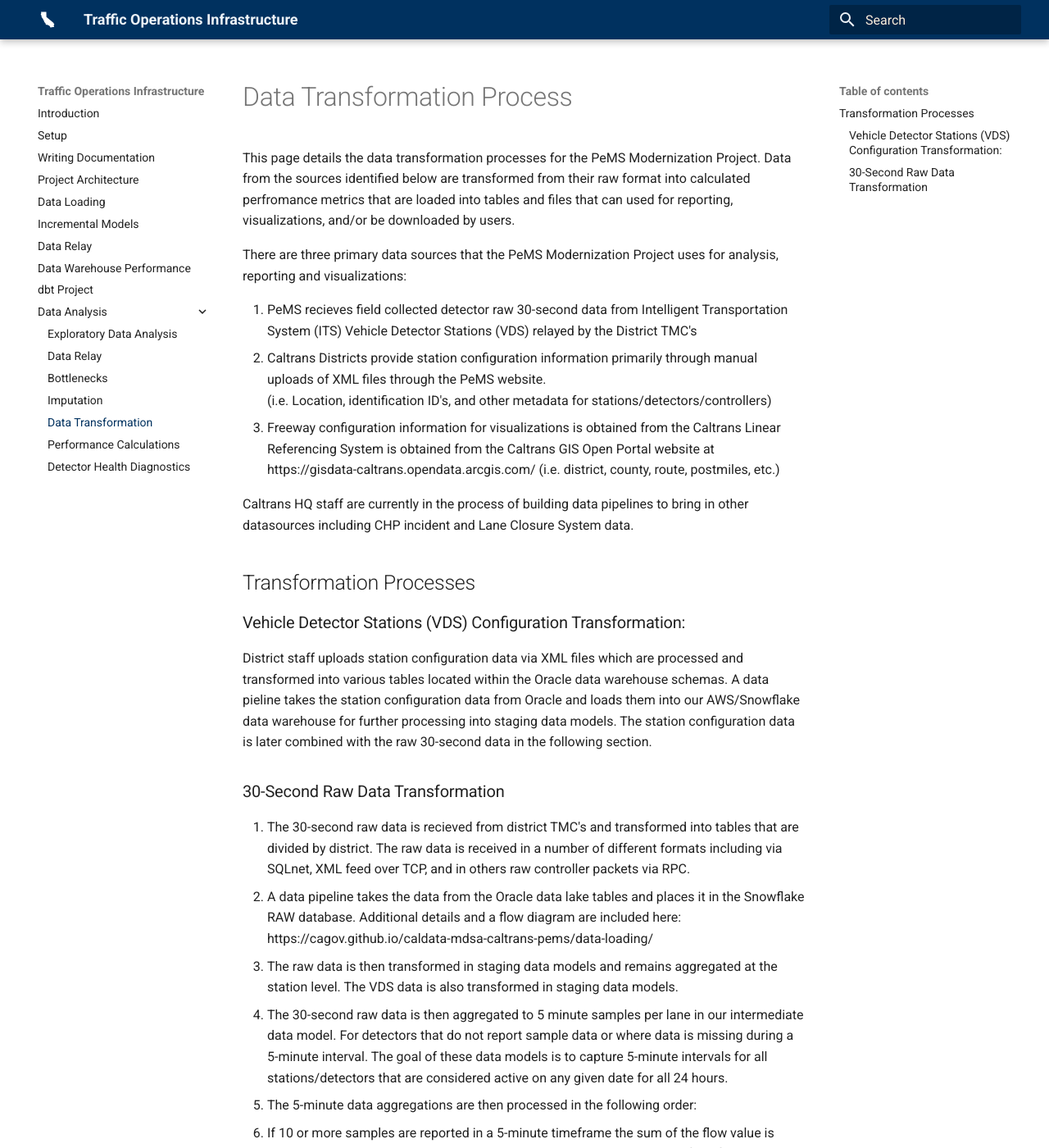
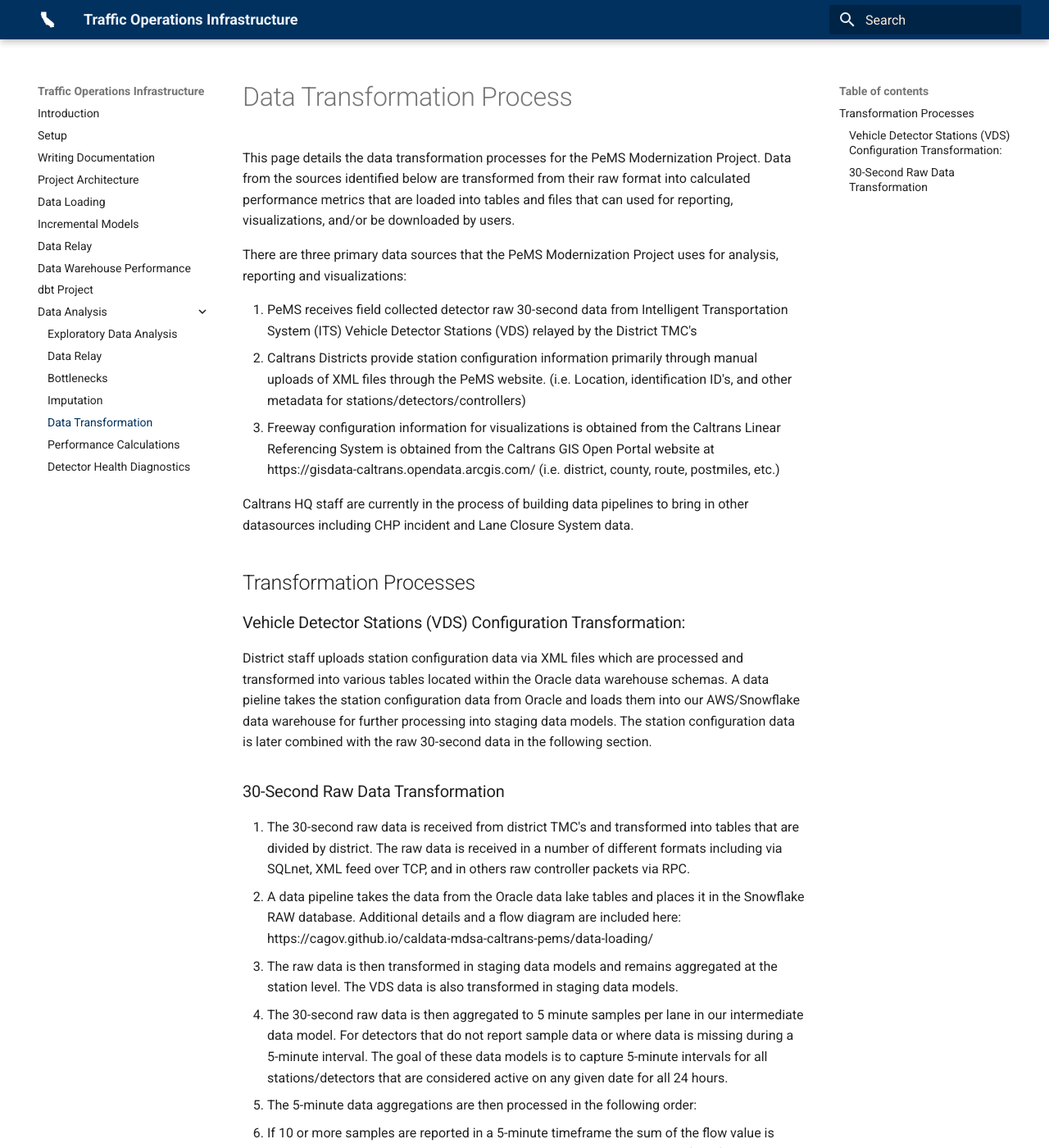
Before and after one commit to cagov/caldata-mdsa-caltrans-pems, an MkDocs documentation site: the page built from docs/data/data-transform.md, in a window 1280 px wide and 1400 px high. Shown: the whole window at 82% size. Built offline with MkDocs 1.6.1 and Material for MkDocs 9.7.7, drawn with Linux system fonts in a browser that asks for light colours; some of the changed text lies outside the part shown.

```diff
--- a/docs/data/data-transform.md
+++ b/docs/data/data-transform.md
@@ -2,13 +2,13 @@
 
 This page details the data transformation processes for the PeMS Modernization
 Project. Data from the sources identified below are transformed from their raw
-format into calculated perfromance metrics that are loaded into tables and files
+format into calculated performance metrics that are loaded into tables and files
 that can used for reporting, visualizations, and/or be downloaded by users.
 
 There are three primary data sources that the PeMS Modernization Project
 uses for analysis, reporting and visualizations:
 
-1. PeMS recieves field collected detector raw 30-second data from Intelligent
+1. PeMS receives field collected detector raw 30-second data from Intelligent
    Transportation System (ITS) Vehicle Detector Stations (VDS) relayed by the District TMC's
 2. Caltrans Districts provide station configuration information primarily through manual
    uploads of XML files through the PeMS website.
@@ -32,7 +32,7 @@ The station configuration data is later combined with the raw 30-second data in
 
 ### 30-Second Raw Data Transformation
 
-1. The 30-second raw data is recieved from district TMC's and transformed into tables that are divided by district. The raw
+1. The 30-second raw data is received from district TMC's and transformed into tables that are divided by district. The raw
    data is received in a number of different formats including via SQLnet, XML feed over TCP, and in others raw controller
    packets via RPC.
 2. A data pipeline takes the data from the Oracle data lake tables and places it in the Snowflake RAW database. Additional
@@ -48,7 +48,7 @@ The station configuration data is later combined with the raw 30-second data in
      and the 5-minute max capacity value. If the flow value meet this condition it is used. The average occupancy values are checked
      to ensure they are between 0 and 1. If the occupancy value meets this condition it is used. If a speed value is reported by the
      device the flow weighted speed value is calculated and used.
-   - If between 1-9 samples are reported in a 5-minute timeframe the flow data is normalized as if 10 samples were recieved using the
+   - If between 1-9 samples are reported in a 5-minute timeframe the flow data is normalized as if 10 samples were received using the
      following formula: (reported flow ) \* (10 / number of samples reported). The resulting value for the normalized flow is used. The
      average of the reported occupancy values is used, no normalization is done for occupancy or speed. The flow weighted speed value is
      used based on the raw data provided, no normalization is done with speed data.
@@ -62,7 +62,7 @@ The station configuration data is later combined with the raw 30-second data in
 7. For individual lanes and stations, the complete 5-minute data (observed and imputed) is aggregated across multiple temporal
    (hourly, daily, weekly, monthly) aggregations. The intermediate data models that contain the various temporal metrics are contained
    in the PERFORMANCE schema.
-8. Detector diagnostic tests are performed on daily data based on the sample data recieved or not recieved. Additional details of
+8. Detector diagnostic tests are performed on daily data based on the sample data received or not received. Additional details of
    the diagnostic tests performed can be found here:
 9. Once the data processing is completed in the intermediate data models, mart data models are built from the intermediate models so
    they can used for reporting on the web or in our visualization tools.The data models in the marts folder are calculated daily and are
```
Also changed, not shown: docs/data/detector-health.md (+6 -6 lines), docs/index.md (+1 -1 lines).
